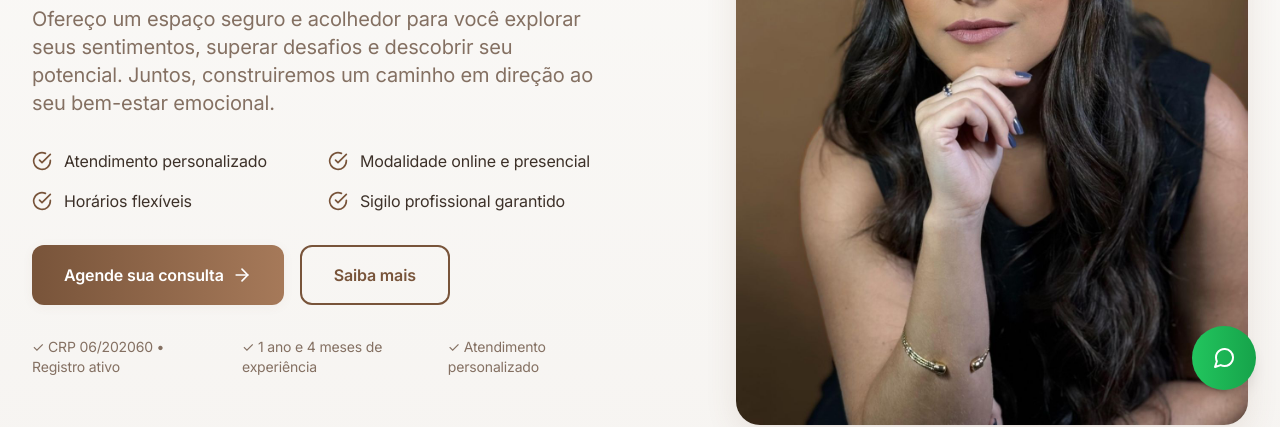
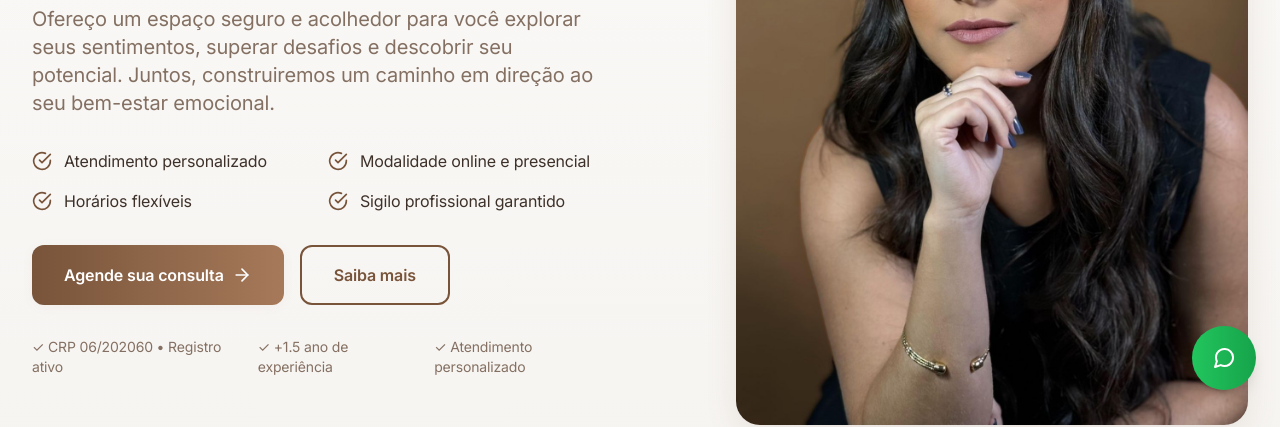
Before and after one commit to caueeex/teste, a plain HTML site: page index.html in a window 1280 px wide. Shown: the part 386-813 px from the top of the page. Drawn offline with nearby package versions, Linux system fonts and the light colour scheme.

Commit message:
Update index.html

```diff
--- a/index.html
+++ b/index.html
@@ -244,7 +244,7 @@
                     <div
                         class="flex flex-col sm:flex-row gap-3 lg:gap-6 text-sm text-muted justify-center lg:justify-start">
                         <div class="flex items-center gap-2">✓ CRP 06/202060 • Registro ativo</div>
-                        <div class="flex items-center gap-2">✓ 1 ano e 4 meses de experiência</div>
+                        <div class="flex items-center gap-2">✓ +1.5 ano de experiência</div>
                         <div class="flex items-center gap-2">✓ Atendimento personalizado</div>
                     </div>
                 </div>
```
